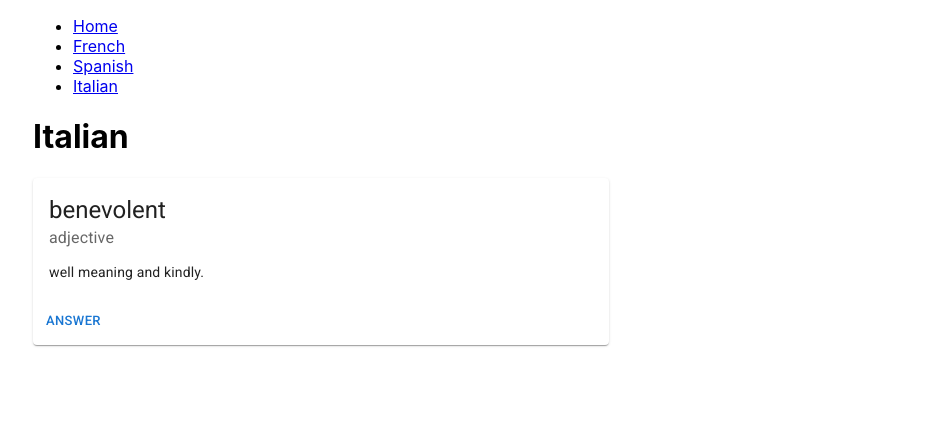
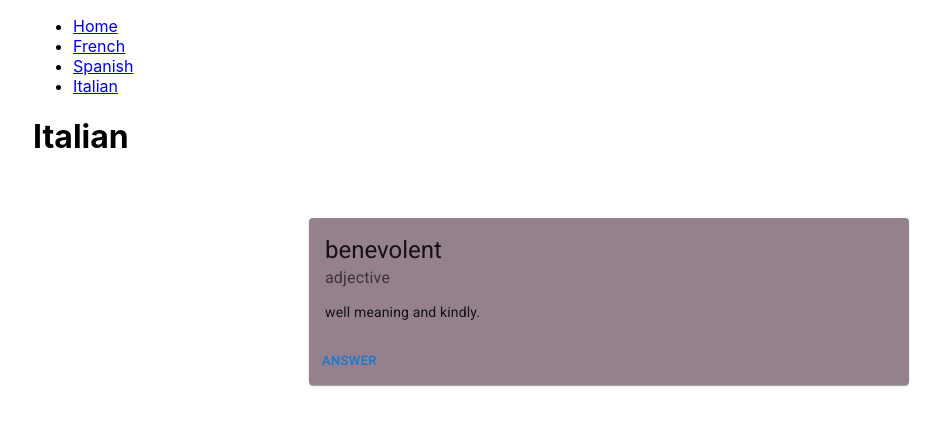
Before and after one commit to philculling/lingua_amore, a React (Create React App) app: page /italian in a window 1280 px wide. Shown: the top 426 px of the page, without its empty margins (31-972 px from the left). Built offline with nearby package versions, Linux system fonts and the light colour scheme.

Commit message:
moved flashcard to center of container

```diff
--- a/src/App.css
+++ b/src/App.css
@@ -1,38 +1,3 @@
-.App {
-  text-align: center;
+body {
+  background: #fff;
 }
-
-.App-logo {
-  height: 40vmin;
-  pointer-events: none;
-}
-
-@media (prefers-reduced-motion: no-preference) {
-  .App-logo {
-    animation: App-logo-spin infinite 20s linear;
-  }
-}
-
-.App-header {
-  background-color: #282c34;
-  min-height: 100vh;
-  display: flex;
-  flex-direction: column;
-  align-items: center;
-  justify-content: center;
-  font-size: calc(10px + 2vmin);
-  color: white;
-}
-
-.App-link {
-  color: #61dafb;
-}
-
-@keyframes App-logo-spin {
-  from {
-    transform: rotate(0deg);
-  }
-  to {
-    transform: rotate(360deg);
-  }
-}
--- a/src/components/Flashcard.jsx
+++ b/src/components/Flashcard.jsx
@@ -9,8 +9,8 @@ import Typography from '@mui/material/Typography';
 
 function Flashcard() {
   return (
-    <Box sx={{justifyContent: 'center', alignItems: 'center'  }}>
-        <Card sx={{ maxWidth: '50%'}}>
+    <Box sx={{display: "flex", justifyContent: "center", alignItems: "center"}}>
+        <Card sx={{ margin: 5, flexGrow: 1, bgcolor: "#95818d", maxWidth: "sm", maxHeight: "100%" }}>
           <CardContent>
               <Typography variant="h5" component="div">
               benevolent
```
Lines whose indentation alone changed are shown as unchanged.
